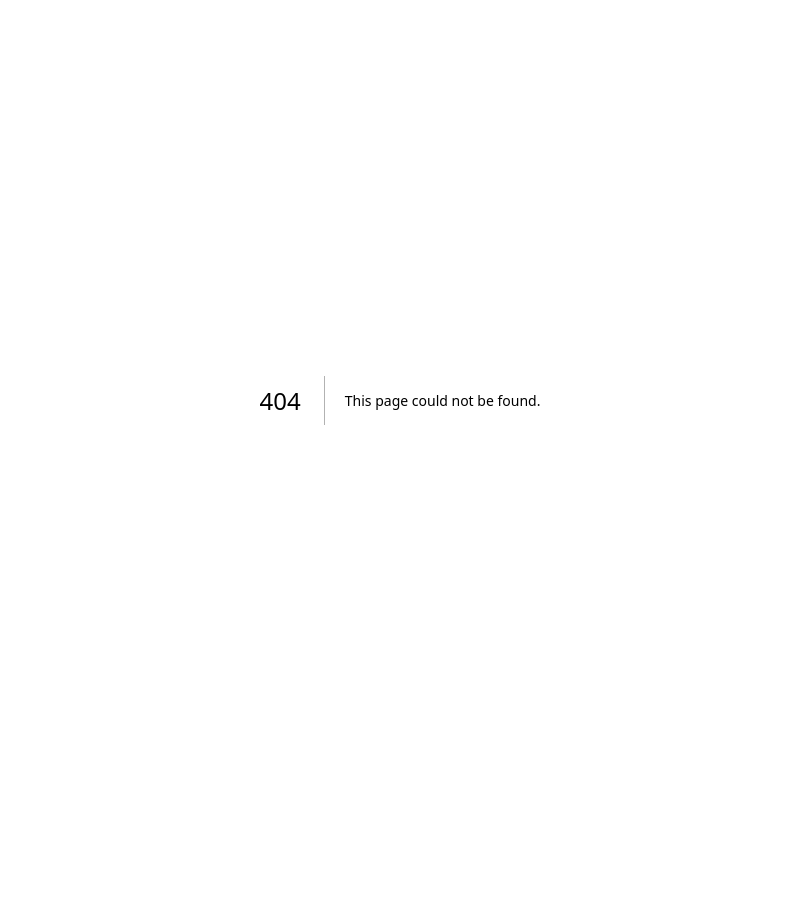
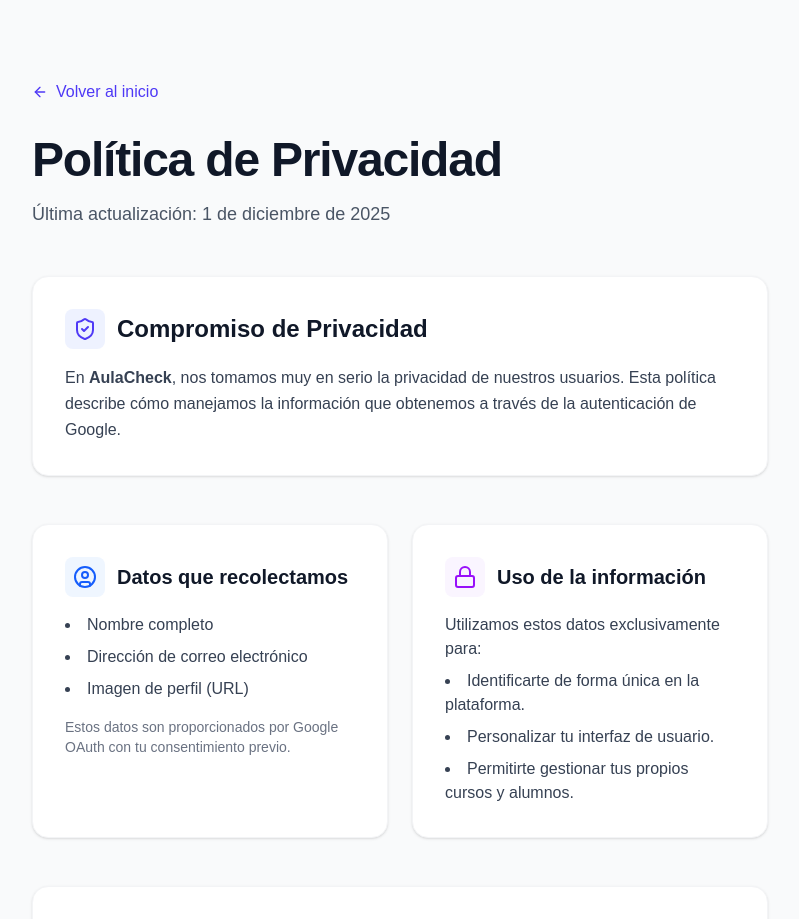
Before and after one commit to damianclancig/AulaCheck, a Next.js app: page /privacy in a window 1280 px wide. Before the commit this address had no page. Shown: the top 919 px of the page, without its empty margins (240-1039 px from the left). Before the commit the page ends 800 px from the top, so only its background shows below. Built offline with nearby package versions, Linux system fonts and the light colour scheme.

Commit message:
docs(ui): add privacy policy page for google oauth compliance

```diff
--- /dev/null
+++ b/src/app/privacy/page.tsx
@@ -0,0 +1,109 @@
+'use client';
+
+import Link from 'next/link';
+import { ArrowLeft, ShieldCheck, Lock, EyeOff, UserCircle } from 'lucide-react';
+
+export default function PrivacyPage() {
+    return (
+        <div className="min-h-screen bg-gray-50 dark:bg-black text-gray-900 dark:text-gray-100 transition-colors duration-200">
+            <div className="max-w-3xl mx-auto px-4 py-12 md:py-20">
+                {/* Header */}
+                <div className="mb-12">
+                    <Link
+                        href="/"
+                        className="inline-flex items-center text-indigo-600 dark:text-indigo-400 hover:underline mb-8 transition-all"
+                    >
+                        <ArrowLeft className="w-4 h-4 mr-2" />
+                        Volver al inicio
+                    </Link>
+                    <h1 className="text-4xl md:text-5xl font-bold tracking-tight mb-4">
+                        Política de Privacidad
+                    </h1>
+                    <p className="text-lg text-gray-600 dark:text-gray-400">
+                        Última actualización: {new Date().toLocaleDateString('es-ES', { day: 'numeric', month: 'long', year: 'numeric' })}
+                    </p>
+                </div>
+
+                {/* Content */}
+                <div className="space-y-12">
+                    <section className="bg-white dark:bg-gray-900 p-8 rounded-2xl shadow-sm border border-gray-100 dark:border-gray-800">
+                        <div className="flex items-center gap-3 mb-4">
+                            <div className="p-2 bg-indigo-50 dark:bg-indigo-900/30 rounded-lg">
+                                <ShieldCheck className="w-6 h-6 text-indigo-600 dark:text-indigo-400" />
+                            </div>
+                            <h2 className="text-2xl font-semibold">Compromiso de Privacidad</h2>
+                        </div>
+                        <p className="leading-relaxed text-gray-700 dark:text-gray-300">
+                            En <strong>AulaCheck</strong>, nos tomamos muy en serio la privacidad de nuestros usuarios. Esta política describe cómo manejamos la información que obtenemos a través de la autenticación de Google.
+                        </p>
+                    </section>
+
+                    <div className="grid md:grid-cols-2 gap-6">
+                        <section className="bg-white dark:bg-gray-900 p-8 rounded-2xl shadow-sm border border-gray-100 dark:border-gray-800">
+                            <div className="flex items-center gap-3 mb-4">
+                                <div className="p-2 bg-blue-50 dark:bg-blue-900/30 rounded-lg">
+                                    <UserCircle className="w-6 h-6 text-blue-600 dark:text-blue-400" />
+                                </div>
+                                <h2 className="text-xl font-semibold">Datos que recolectamos</h2>
+                            </div>
+                            <ul className="list-disc list-inside space-y-2 text-gray-700 dark:text-gray-300">
+                                <li>Nombre completo</li>
+                                <li>Dirección de correo electrónico</li>
+                                <li>Imagen de perfil (URL)</li>
+                            </ul>
+                            <p className="mt-4 text-sm text-gray-500">
+                                Estos datos son proporcionados por Google OAuth con tu consentimiento previo.
+                            </p>
+                        </section>
+
+                        <section className="bg-white dark:bg-gray-900 p-8 rounded-2xl shadow-sm border border-gray-100 dark:border-gray-800">
+                            <div className="flex items-center gap-3 mb-4">
+                                <div className="p-2 bg-purple-50 dark:bg-purple-900/30 rounded-lg">
+                                    <Lock className="w-6 h-6 text-purple-600 dark:text-purple-400" />
+                                </div>
+                                <h2 className="text-xl font-semibold">Uso de la información</h2>
+                            </div>
+                            <p className="text-gray-700 dark:text-gray-300">
+                                Utilizamos estos datos exclusivamente para:
+                            </p>
+                            <ul className="list-disc list-inside mt-2 space-y-2 text-gray-700 dark:text-gray-300">
+                                <li>Identificarte de forma única en la plataforma.</li>
+                                <li>Personalizar tu interfaz de usuario.</li>
+                                <li>Permitirte gestionar tus propios cursos y alumnos.</li>
+                            </ul>
+                        </section>
+                    </div>
+
+                    <section className="bg-white dark:bg-gray-900 p-8 rounded-2xl shadow-sm border border-gray-100 dark:border-gray-800">
+                        <div className="flex items-center gap-3 mb-4">
+                            <div className="p-2 bg-amber-50 dark:bg-amber-900/30 rounded-lg">
+                                <EyeOff className="w-6 h-6 text-amber-600 dark:text-amber-400" />
+                            </div>
+                            <h2 className="text-2xl font-semibold">No compartimos tus datos</h2>
+                        </div>
+                        <p className="leading-relaxed text-gray-700 dark:text-gray-300">
+                            AulaCheck <strong>no comparte, vende ni alquila</strong> tu información personal a terceros. Tus datos se almacenan de forma segura en una base de datos privada técnica y solo se utilizan para los fines operativos descritos anteriormente. No utilizamos tus datos para fines publicitarios ni de marketing.
+                        </p>
+                    </section>
+
+                    <section className="text-center py-12">
+                        <h2 className="text-xl font-semibold mb-4">Tus Derechos</h2>
+                        <p className="text-gray-600 dark:text-gray-400 max-w-xl mx-auto mb-8">
+                            Puedes solicitar la eliminación completa de tu cuenta y todos tus datos asociados en cualquier momento contactando con el administrador del sistema.
+                        </p>
+                        <Link
+                            href="/login"
+                            className="px-8 py-3 bg-indigo-600 hover:bg-indigo-700 text-white font-medium rounded-full shadow-lg shadow-indigo-200 dark:shadow-none transition-all inline-block"
+                        >
+                            Regresar al Login
+                        </Link>
+                    </section>
+                </div>
+
+                <footer className="mt-20 pt-8 border-t border-gray-100 dark:border-gray-800 text-center text-sm text-gray-500">
+                    <p>© {new Date().getFullYear()} AulaCheck. Todos los derechos reservados.</p>
+                </footer>
+            </div>
+        </div>
+    );
+}
```
